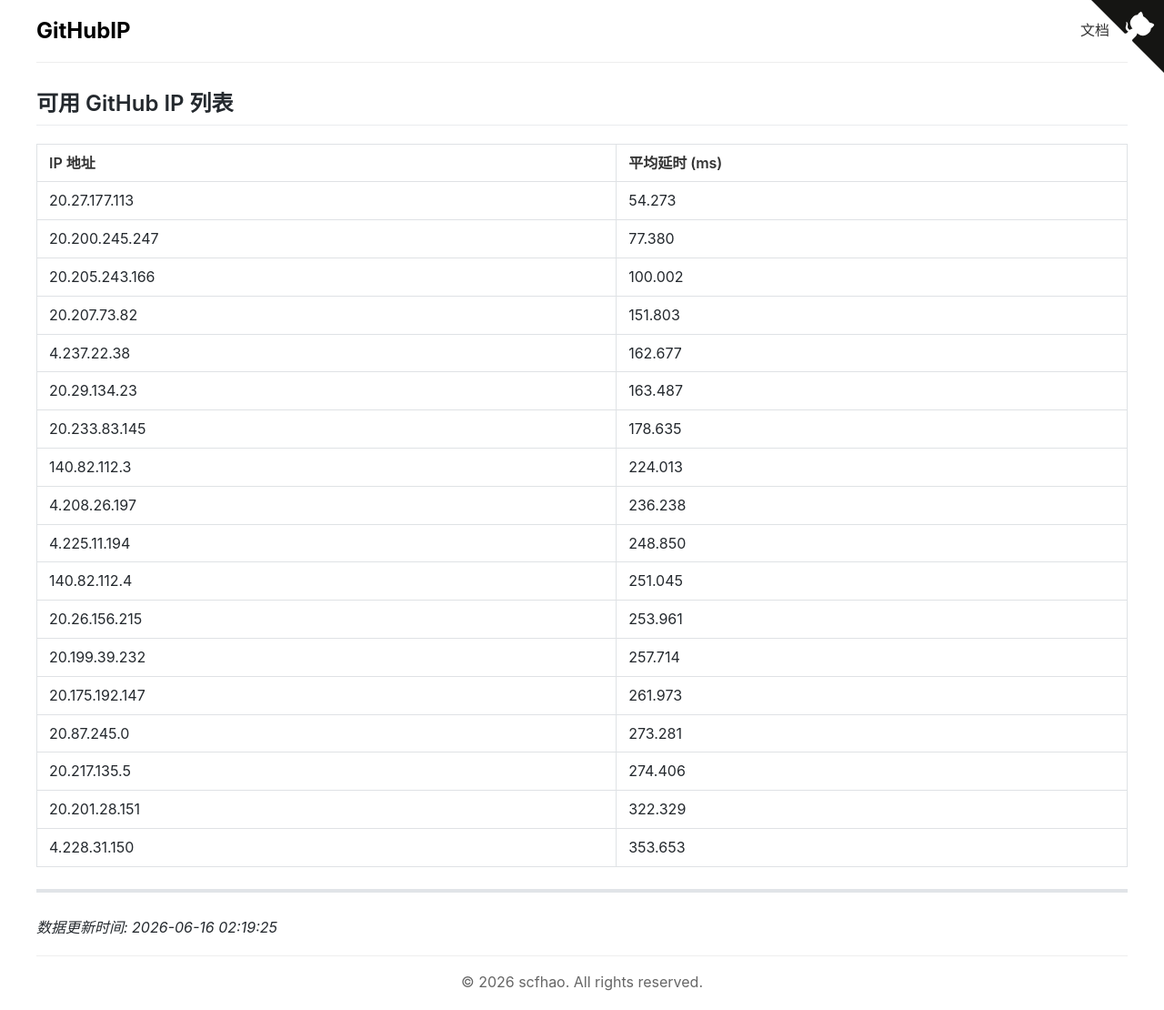
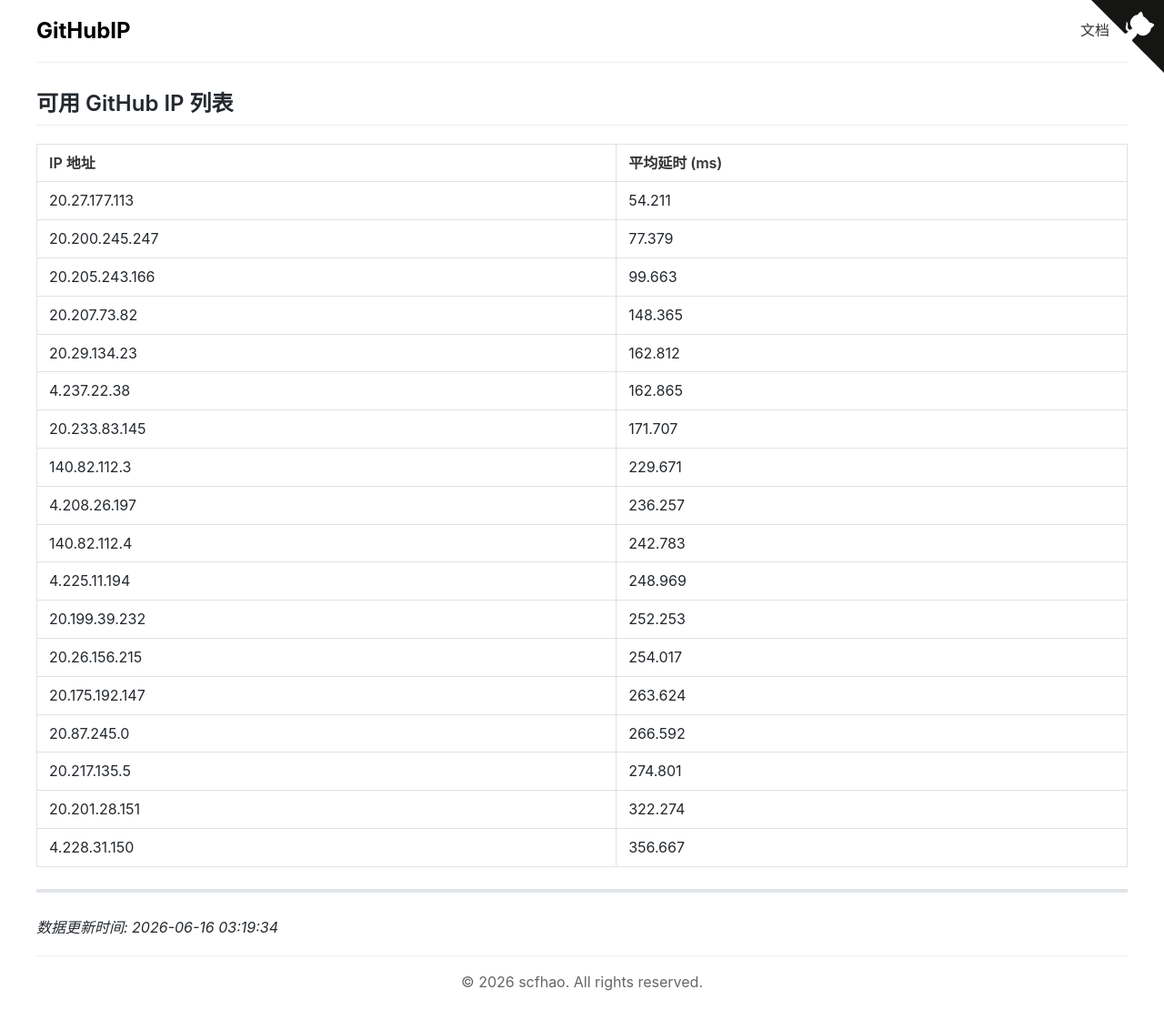
Before and after one commit to scfhao/GitHubIP, a Jekyll site: the page built from index.md, in a window 1280 px wide. Shown: the whole page at 91% size. Built offline with Jekyll 4.4.1, drawn with Linux system fonts in a browser that asks for light colours.

Commit message:
自动脚本执行 - 2026-06-16 03:19:34

```diff
--- a/index.md
+++ b/index.md
@@ -1,32 +1,32 @@
 ---
 layout: home
 title: GitHub IP 列表
-date: 2026-06-16 02:19:25
+date: 2026-06-16 03:19:34
 ---
 
 ## 可用 GitHub IP 列表
 
 | IP 地址 | 平均延时 (ms) |
 |---------|--------------|
-| 20.27.177.113 | 54.273 |
-| 20.200.245.247 | 77.380 |
-| 20.205.243.166 | 100.002 |
-| 20.207.73.82 | 151.803 |
-| 4.237.22.38 | 162.677 |
-| 20.29.134.23 | 163.487 |
-| 20.233.83.145 | 178.635 |
-| 140.82.112.3 | 224.013 |
-| 4.208.26.197 | 236.238 |
-| 4.225.11.194 | 248.850 |
-| 140.82.112.4 | 251.045 |
-| 20.26.156.215 | 253.961 |
-| 20.199.39.232 | 257.714 |
-| 20.175.192.147 | 261.973 |
-| 20.87.245.0 | 273.281 |
-| 20.217.135.5 | 274.406 |
-| 20.201.28.151 | 322.329 |
-| 4.228.31.150 | 353.653 |
+| 20.27.177.113 | 54.211 |
+| 20.200.245.247 | 77.379 |
+| 20.205.243.166 | 99.663 |
+| 20.207.73.82 | 148.365 |
+| 20.29.134.23 | 162.812 |
+| 4.237.22.38 | 162.865 |
+| 20.233.83.145 | 171.707 |
+| 140.82.112.3 | 229.671 |
+| 4.208.26.197 | 236.257 |
+| 140.82.112.4 | 242.783 |
+| 4.225.11.194 | 248.969 |
+| 20.199.39.232 | 252.253 |
+| 20.26.156.215 | 254.017 |
+| 20.175.192.147 | 263.624 |
+| 20.87.245.0 | 266.592 |
+| 20.217.135.5 | 274.801 |
+| 20.201.28.151 | 322.274 |
+| 4.228.31.150 | 356.667 |
 
 ---
 
-*数据更新时间: 2026-06-16 02:19:25*
+*数据更新时间: 2026-06-16 03:19:34*
```
